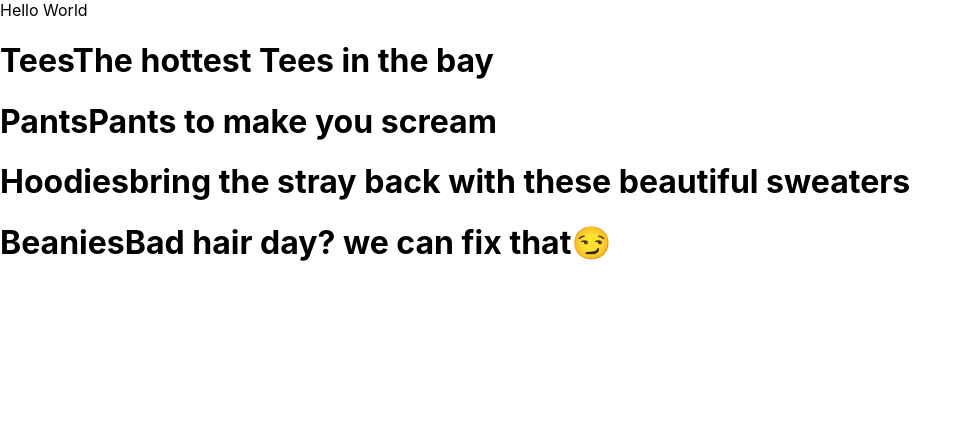
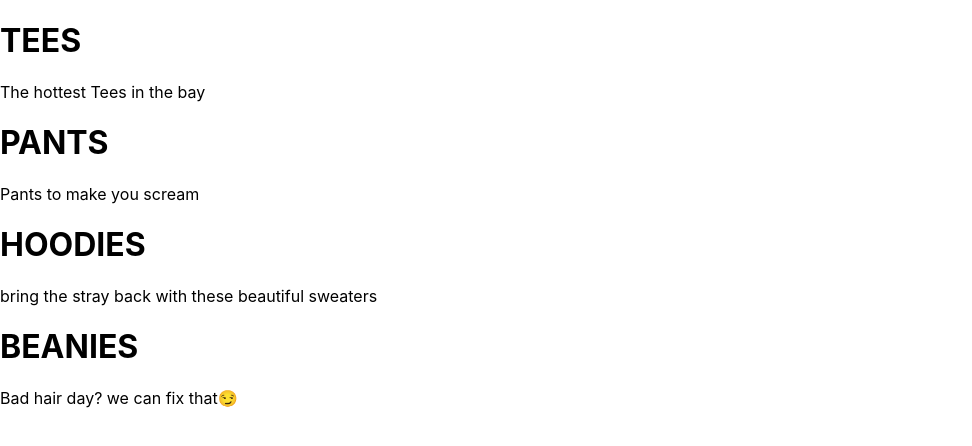
Before and after one commit to LionSnarl/ecom, a React (Create React App) app in the folder ecommerce/: page / in a window 1280 px wide. Shown: the top 446 px of the page, without its empty margins (0-972 px from the left). Built offline with nearby package versions, Linux system fonts and the light colour scheme.

Commit message:
moved h1 tag to remove span from it, changed homepage component name with correct capitalization

```diff
--- a/ecommerce/src/App.js
+++ b/ecommerce/src/App.js
@@ -1,12 +1,10 @@
 import React from 'react'
-import './App.css'
-import Homepage from './Homepage.component'
+import HomePage from './HomePage.component'
 
 function App() {
   return (
     <div>
-      Hello World
-      <Homepage />
+      <HomePage />
     </div>
   )
 }
--- a/ecommerce/src/Homepage.component.jsx
+++ b/ecommerce/src/Homepage.component.jsx
@@ -5,36 +5,28 @@ const HomePage = () => (
     <div className="directory-menu">
       <div className="menu-item>">
         <div className="content">
-          <h1 className="title">
-            Tees
+          <h1 className="title">TEES</h1>
           <span className="subtitle">The hottest Tees in the bay</span>
-          </h1>
         </div>
       </div>
       <div className="menu-item>">
         <div className="content">
-          <h1 className="title">
-            Pants
+          <h1 className="title">PANTS</h1>
           <span className="subtitle">Pants to make you scream </span>
-          </h1>
         </div>
       </div>
       <div className="menu-item>">
         <div className="content">
-          <h1 className="title">
-            Hoodies
+          <h1 className="title">HOODIES</h1>
           <span className="subtitle">
             bring the stray back with these beautiful sweaters
           </span>
-          </h1>
         </div>
       </div>
       <div className="menu-item>">
         <div className="content">
-          <h1 className="title">
-            Beanies
+          <h1 className="title">BEANIES</h1>
           <span className="subtitle">Bad hair day? we can fix that😏</span>
-          </h1>
         </div>
       </div>
     </div>
```
Lines whose indentation alone changed are shown as unchanged.
